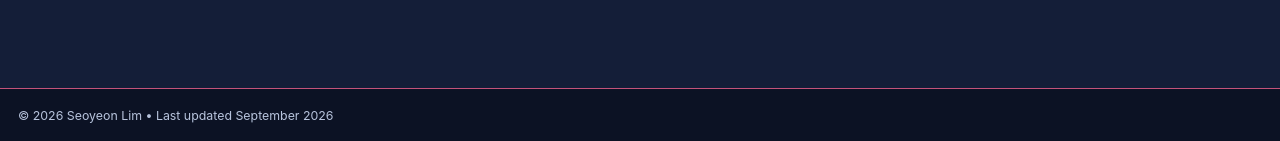
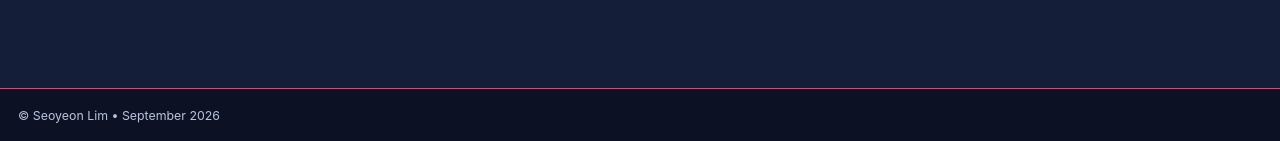
Before and after one commit to seoyeon-lim/academic.github.io, a Jekyll site: the page built from _pages/about.md, in a window 1280 px wide. Shown: the part 756-897 px from the top of the page. Built offline with Jekyll 4.4.1, drawn with Linux system fonts in a browser that asks for light colours; a script bundle is joined from its source files by our own code; library files that are not in the unit come from our copies.

Commit message:
Simplify footer to: © Seoyeon Lim • Month Year
Co-Authored-By: Claude Sonnet 4.6 <noreply@anthropic.com>

```diff
--- a/_includes/footer.html
+++ b/_includes/footer.html
@@ -1,5 +1,5 @@
 {% include base_path %}
 
 <div class="page__footer-copyright">
-  &copy; {{ site.time | date: '%Y' }} {{ site.author.name | default: site.name }} &bull; Last updated {{ site.time | date: '%B %Y' }}
+  &copy; {{ site.author.name | default: site.name }} &bull; {{ site.time | date: '%B %Y' }}
 </div>
```
